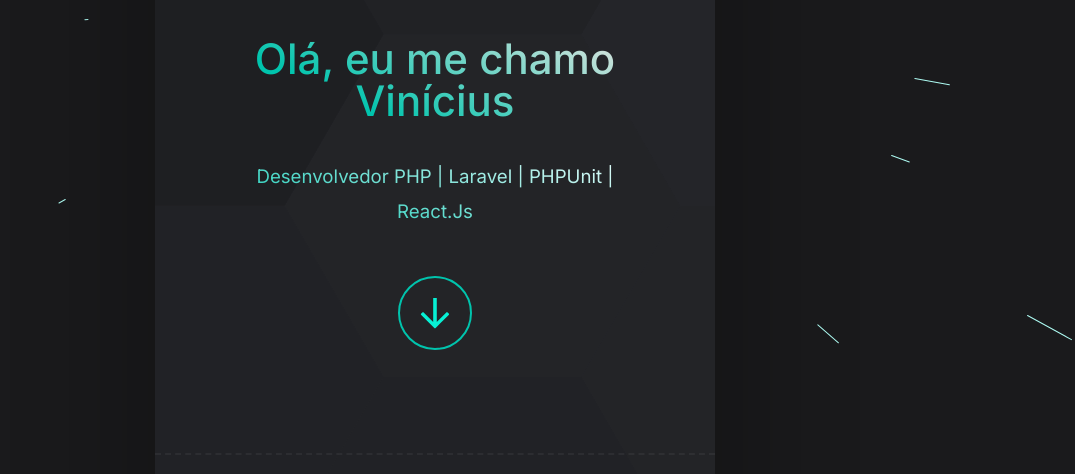
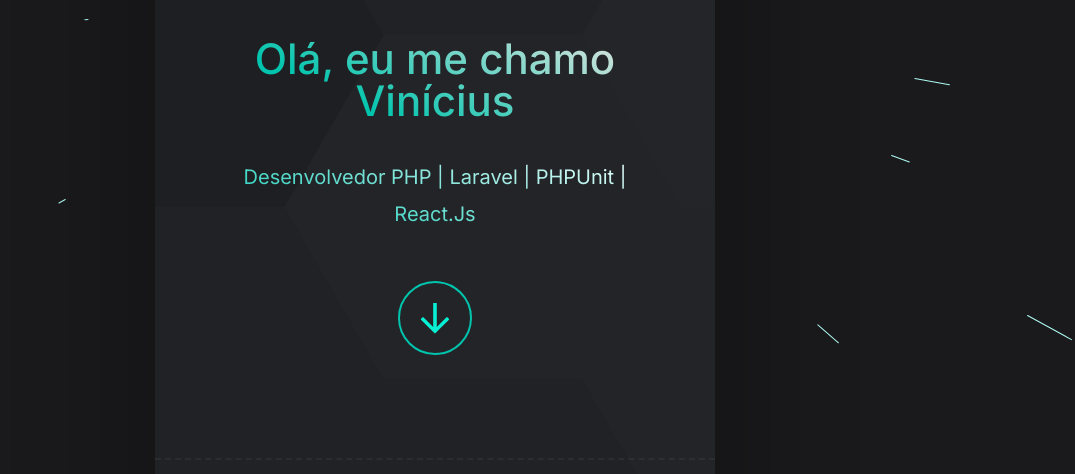
Before and after one commit to abdalazard/PortfolioCreator, a PHP site: page / in a window 1280 px wide. Shown: the part 409-883 px from the top of the page, without its empty margins (205-1280 px from the left). Run offline with PHP 8.4, Linux system fonts and the light colour scheme.

Commit message:
corrige tamanho de subtitulo

```diff
--- a/index.php
+++ b/index.php
@@ -37,7 +37,7 @@
                                         alt="" /></span></div>
                             <h2 id="text05" class="style1">Olá, eu
                                 me chamo Vinícius</h2>
-                            <p id="text13" class="style2">Desenvolvedor
+                            <p id="text13" class="style2" style="font-size: 20px">Desenvolvedor
                                 PHP | Laravel | PHPUnit | React.Js</p>
                         </div>
                     </div>
```
